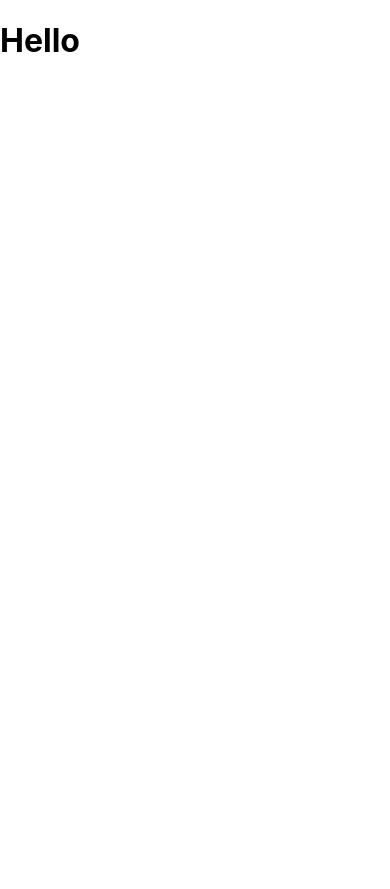
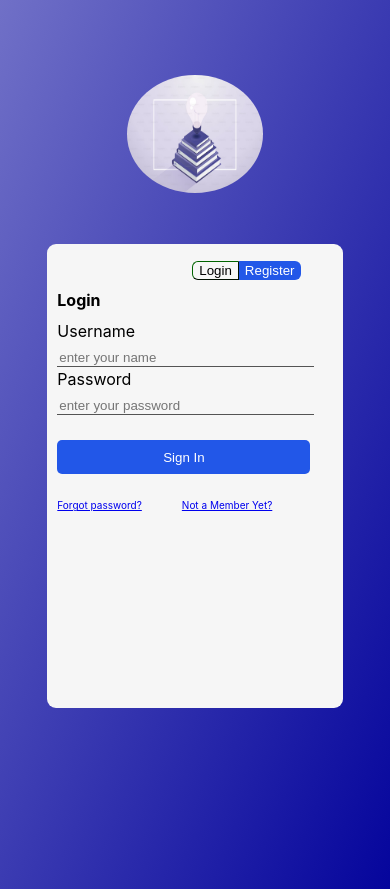
Before and after one commit to sirazsheik/BookStore, a React (Create React App) app in the folder ui/: page / in a window 390 px wide. Before the commit the page ends 844 px from the top, so only its background shows below. Built offline with nearby package versions, Linux system fonts and the light colour scheme.

Commit message:
feature login form

```diff
--- a/ui/src/App.js
+++ b/ui/src/App.js
@@ -1,11 +1,12 @@
-
-import './App.css';
-
+import Login from "./components/LoginForm/Login"
+import "./components/LoginForm/Login.css"
 
 function App() {
-
-return <h1>Hello</h1>
-
+    return(
+        <div>
+            <Login/>
+        </div>
+    )
 }
 
 export default App;
--- /dev/null
+++ b/ui/src/components/LoginForm/Login.css
@@ -0,0 +1,326 @@
+.mainn-container{
+
+    /* background-color:rgb(126, 126, 213); */
+    background-image: linear-gradient(to bottom right,rgb(112, 112, 199),rgb(5, 5, 156));
+
+    height: 100vh;
+
+    display: flex;
+
+    justify-content: center;
+
+    align-items: center;
+    padding-top:45px;
+
+  }
+
+  .second-main{
+
+    display: flex;
+
+  }
+
+  .image{
+
+    background-size: cover;
+    background-color: blue;
+
+    width:100%;
+
+    height:60vh;
+
+    border-top-left-radius:9px;
+
+    border-bottom-left-radius: 9px;
+
+  }
+
+  .secondHalf{
+
+    /* background-image: linear-gradient(to bottom right,rgb(171, 171, 239),rgb(63, 63, 148)); */
+    background-color:rgb(246, 246, 246);
+
+    height:60vh;
+
+    border-bottom-right-radius:9px;
+
+    border-top-right-radius:9px;
+
+    width:70vh;
+
+  }
+
+  .imagediv{
+
+    height:81vh;
+
+    width:65vh;
+
+  }
+
+  .corner-btn{
+
+    flex:1;
+
+    display: flex;
+
+    justify-content: end;
+
+    margin-top:5vh;
+
+    padding-right:10vh;
+
+  }
+
+  .loginformdiv{
+
+    display: flex;
+
+    padding-left:12vh;
+
+    height:68vh;
+
+    width:58vh;
+
+  }
+
+  .formitems{
+
+    width:50vh;
+
+  }
+
+  .h6{
+
+    margin-bottom: 5px;
+
+  }
+
+  .input{
+    width:40vh;
+    border-bottom-color: black;
+    border-width:1.5px;
+    border-top-style: hidden;
+    border-left-style: hidden;
+    border-right-style:hidden;
+    outline: none;
+    background-color:rgb(246, 246, 246);
+  }
+
+  .input:focus{
+
+    outline: none;
+
+  }
+
+  .submit-btn{
+
+    margin-top:3vh;
+
+    width:41vh;
+
+    height:6vh;
+
+    background-color:rgba(29, 83, 232, 0.975);
+
+    color:white;
+
+    border-radius:5px;
+
+    border-style:hidden;
+
+  }
+
+  .btn-login{
+
+    background-color: rgb(247, 247, 247);
+
+    border-color:darkgreen;
+
+    border-width:1.5px;
+
+    border-top-left-radius:6px;
+
+    border-bottom-left-radius:6px;
+
+  }
+
+  .btn-register{
+
+    background-color:rgba(29, 83, 232, 0.975);
+
+    color:white;
+
+    border-top-right-radius:6px;
+
+    border-bottom-right-radius:6px;
+
+    border:1px;
+
+  }
+
+  .submit-btn:hover{
+
+    cursor:pointer;
+
+  }
+
+  .btn-login:hover{
+
+    cursor:pointer;
+
+  }
+
+  .btn-register:hover{
+
+    cursor: pointer;
+
+  }
+
+  .ancor{
+
+    padding-top:3vh;
+    color: whitesmoke;
+
+    display: flex;
+
+    font-size:13px;
+
+  }
+
+  .member-anchor{
+    color:white;
+    padding-left:24px;
+
+  }
+
+  @media only screen and (max-width:600px){
+
+    .mainn-container{
+
+      background-color:darkgreen;
+
+      height:100vh;
+
+      /* display: flex;
+
+      justify-content: center;
+
+      align-items: center; */
+
+    }
+
+    .second-main{
+
+      display: flex;
+
+      flex-direction:column;
+
+      align-items: center;
+
+      width:100%;
+
+      height:100%;
+
+    }
+
+    .imagediv{
+        display:flex;
+        justify-content: center;
+        overflow: hidden;
+        margin-top:30px;
+        width:50%;
+        height:20%;
+        padding-bottom: 0%;
+    }
+    .image{
+      width:70%;
+      height:70%;
+      border-radius:50%;
+    }
+
+    .secondHalf{
+
+      display: flex;
+
+      flex-direction: column;
+
+      height:55vh;
+
+      border-radius:9px;
+
+      width:35vh;
+
+    }
+
+    .loginformdiv{
+
+      width:35vh;
+
+      padding-bottom:40px;
+
+      padding-left:10px;
+
+    }
+
+    .formitems{
+
+      width:20vh;
+
+    }
+
+    .corner-btn{
+
+      display: flex;
+
+      justify-content: end;
+
+      margin-top:2vh;
+
+      padding-right:5vh;
+
+    }
+
+    .input{
+
+      width:30vh;
+
+    }
+
+    .submit-btn{
+
+      width:30vh;
+
+      height:4vh;
+
+    }
+
+    .member-anchor{
+
+      padding-left:40px;
+
+    }
+
+    .ancor{
+
+      height:4vh;
+
+      width: 33vh;
+
+      font-size:10px;
+
+    }
+
+    .h6{
+
+      margin-top:2px;
+
+    }
+
+    .h1{
+
+      font-size: medium;
+
+    }
+
+  }
--- /dev/null
+++ b/ui/src/components/LoginForm/Login.js
@@ -0,0 +1,74 @@
+import React from "react";
+
+
+const Login=()=>{
+
+  return (
+
+    <div className="mainn-container">
+
+      <div className="second-main">
+
+        <div className="imagediv">
+
+          <img className="image" src="/images/Bookslogo1.jpeg" alt="login"/>
+
+        </div>
+
+        <div className="secondHalf">
+
+          <div className="corner-btn">
+
+             <button className="btn-login" type="submit">Login</button>
+
+             <button className="btn-register" type="submit">Register</button>
+
+          </div>
+
+          <div className="loginformdiv">
+
+            <form className="formitems">
+
+              <h1 className="h1">Login</h1>
+
+              <p className="h6">Username</p>
+
+              <input className="input" type="text" placeholder="enter your name"/>
+
+              <p className="h6">Password</p>
+
+              <input className="input" type="password" placeholder="enter your password"/>
+
+              <div>
+
+                <button className="submit-btn" type="submit">Sign In</button>
+
+              </div>
+
+              <div className="ancor">
+
+                <a href="#0">Forgot password?</a>
+
+                <div className="member-anchor">
+
+                  <a href="#0">Not a Member Yet?</a>
+
+                </div>
+
+              </div>
+
+            </form>
+
+          </div>
+
+        </div>
+
+      </div>
+
+    </div>
+
+  );
+
+};
+
+export default Login;
```
Also changed, not shown: ui/public/images/Bookslogo1.jpeg (added).
